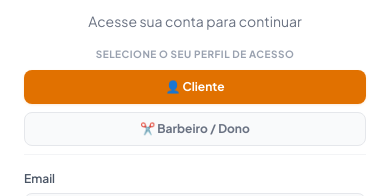
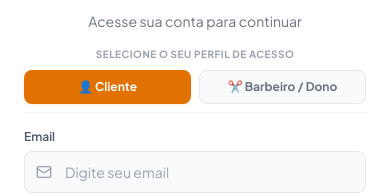
Before and after one commit to Robertu1/barbearia, a React (Vite) app: page / in a window 390 px wide. Shown: the part 400-596 px from the top of the page. Built offline with nearby package versions, Linux system fonts and the light colour scheme; no server answers; the database is empty.

Commit message:
Restore: role buttons side by side

```diff
--- a/src/components/LoginView.tsx
+++ b/src/components/LoginView.tsx
@@ -123,7 +123,7 @@ export default function LoginView({ onSwitchView, onLoginSuccess }: LoginViewPro
             <span className="text-[10px] uppercase font-bold text-gray-400 tracking-wider block text-center">
               Selecione o seu perfil de acesso
             </span>
-            <div className="flex flex-col sm:grid sm:grid-cols-2 gap-2" id="login-role-switcher">
+            <div className="grid grid-cols-2 gap-2" id="login-role-switcher">
               <button
                 type="button"
                 id="login-role-client"
```
